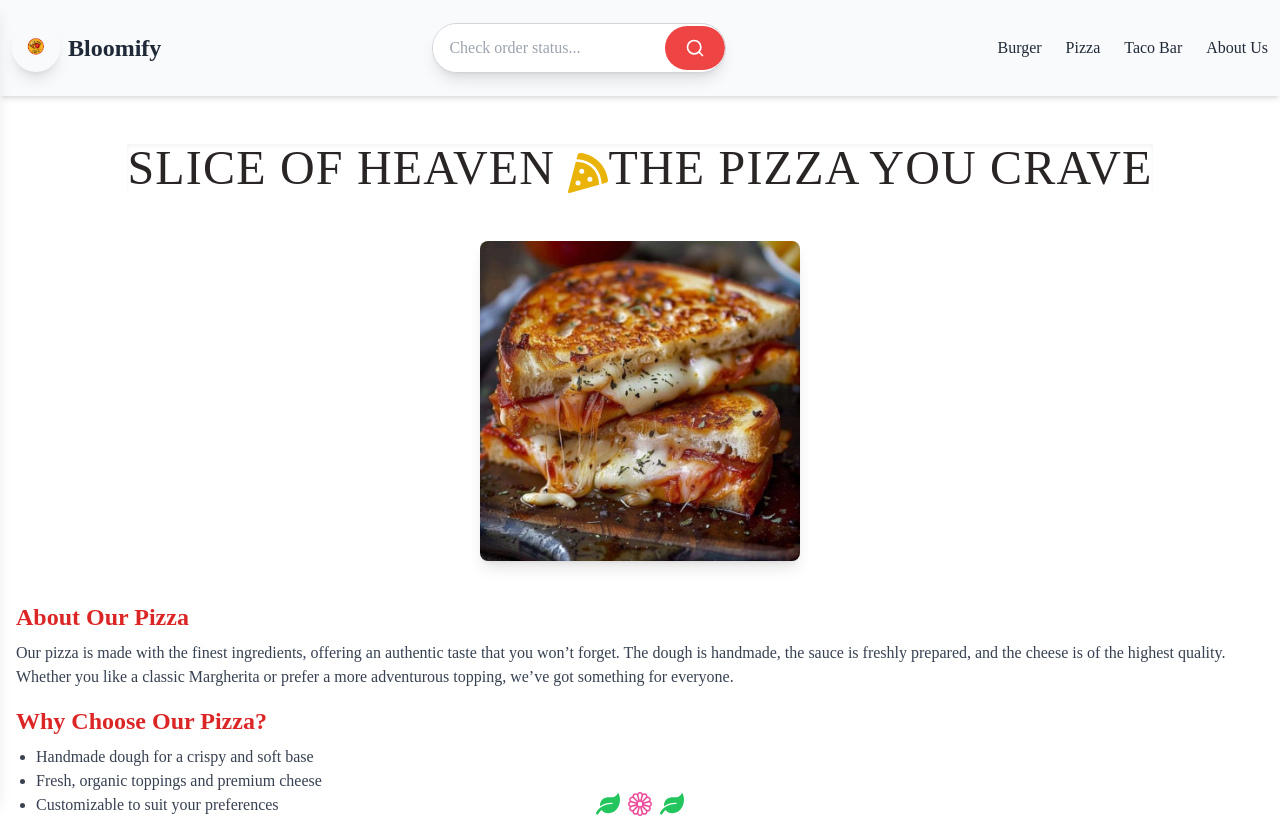
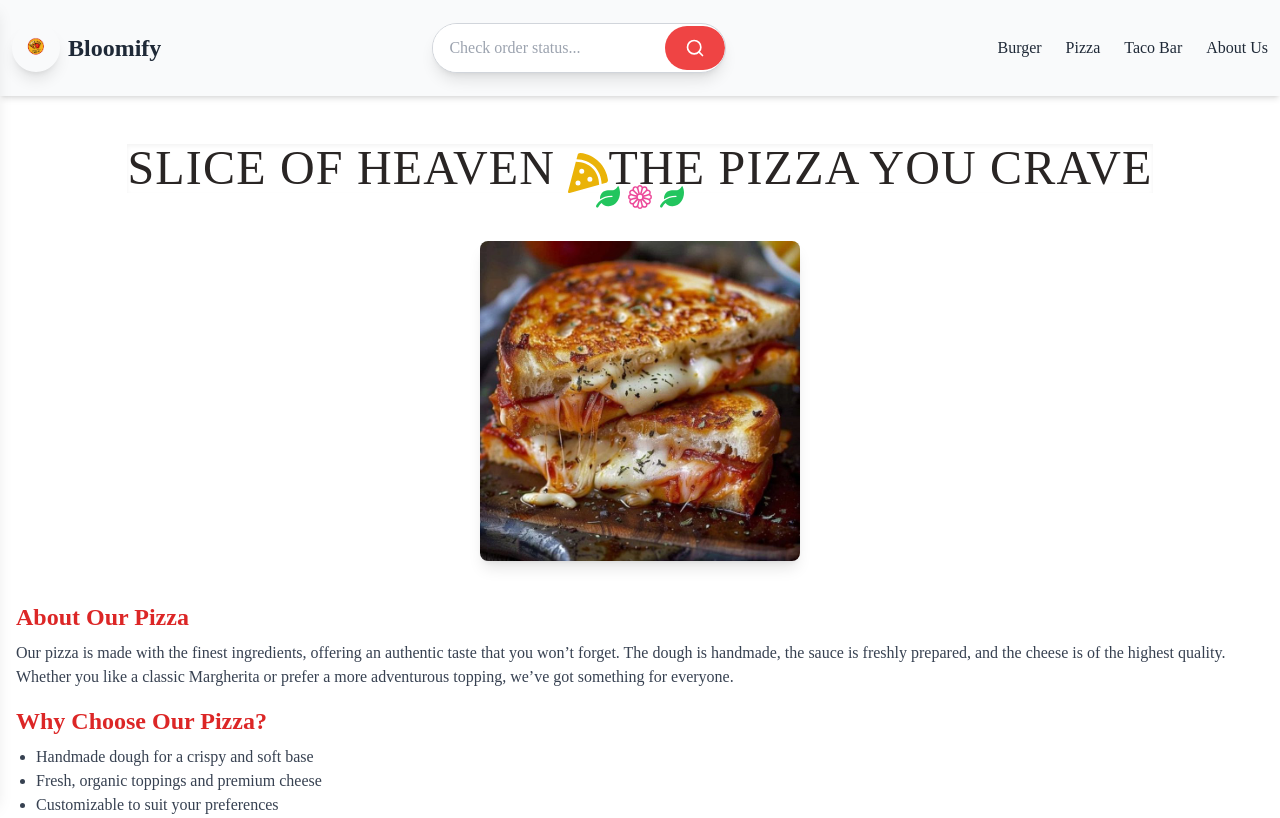
Before and after one commit to MAAhi-ahi/bloomify, a React (Vite) app in the folder bloomify-fastfoods/: page /aboutpizza in a window 1280 px wide. Shown: the top 818 px of the page. Built offline with nearby package versions, Linux system fonts and the light colour scheme.

Commit message:
new update

```diff
--- a/bloomify-fastfoods/src/ui/description/PIzzaHeader.jsx
+++ b/bloomify-fastfoods/src/ui/description/PIzzaHeader.jsx
@@ -1,14 +1,12 @@
 import { FaPizzaSlice } from "react-icons/fa"; // Pizza Icon 🍕
 import { FaLeaf } from "react-icons/fa"; // Leaf Icon 🌿
 import { BsFlower1 } from "react-icons/bs"; // Flower Icon 🌸
-
-
 
 function PIzzaHeader() {
     return (
 
    <div className="text-center">
-      <h1 className="text-3xl md:text-5xl font-anton font-normal not-italic text-stone-800 uppercase tracking-wide shadow-inner inline-block">
+      <h1 className="text-3xl md:text-5xl font-anton font-normal not-italic text-stone-800 uppercase tracking-wide shadow-inner inline-block relative">
         Slice of Heaven{" "}
         <FaPizzaSlice className="inline-block text-yellow-500 w-6 h-6 md:w-8 md:h-8 lg:w-10 lg:h-10" />
         <span className="text-stone-800">The Pizza You Crave</span>
```
